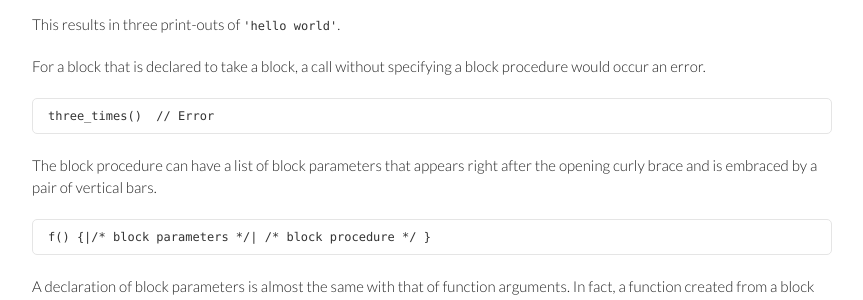
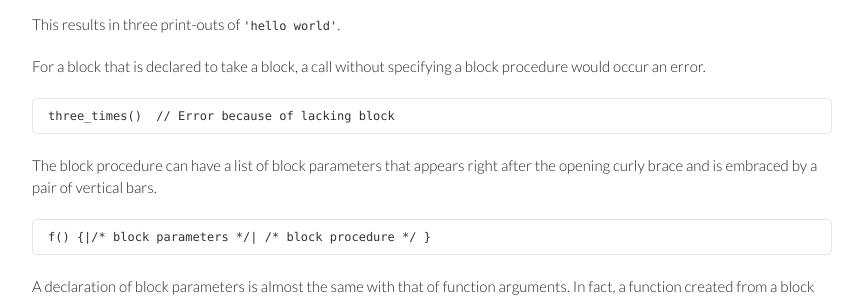
Before and after one commit to rudidude86/gura-lang.github.io, a Jekyll site: the page built from documents/Function.md, in a window 1280 px wide and 900 px high, scrolled down 8395 px. Shown: the part 151-451 px from the top of the window, without its empty margins (208-1071 px from the left). Built offline with Jekyll 4.4.1, drawn with Linux system fonts in a browser that asks for light colours; Markdown is read by kramdown in place of the engine named in the settings; some of the changed text lies outside the part shown.

Commit message:
updated document

```diff
--- a/documents/Function.md
+++ b/documents/Function.md
@@ -423,7 +423,7 @@ This results in three print-outs of `'hello world'`.
 For a block that is declared to take a block,
 a call without specifying a block procedure would occur an error.
 
-    three_times()  // Error
+    three_times()  // Error because of lacking block
 
 The block procedure can have a list of block parameters
 that appears right after the opening curly brace and is embraced by a pair of vertical bars.
```
Also changed, not shown: other parts of documents/Function.md (+1 -1 lines).
